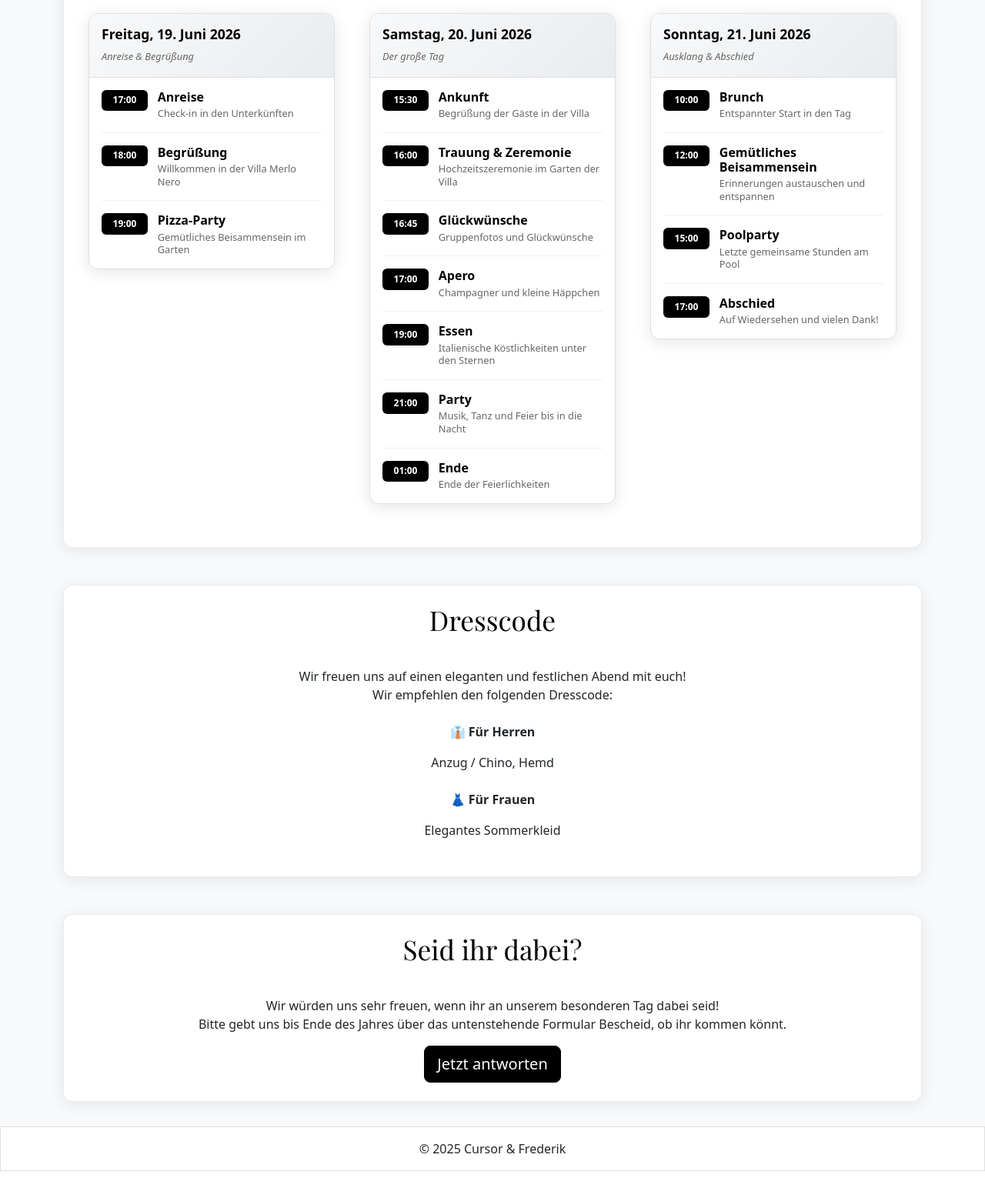
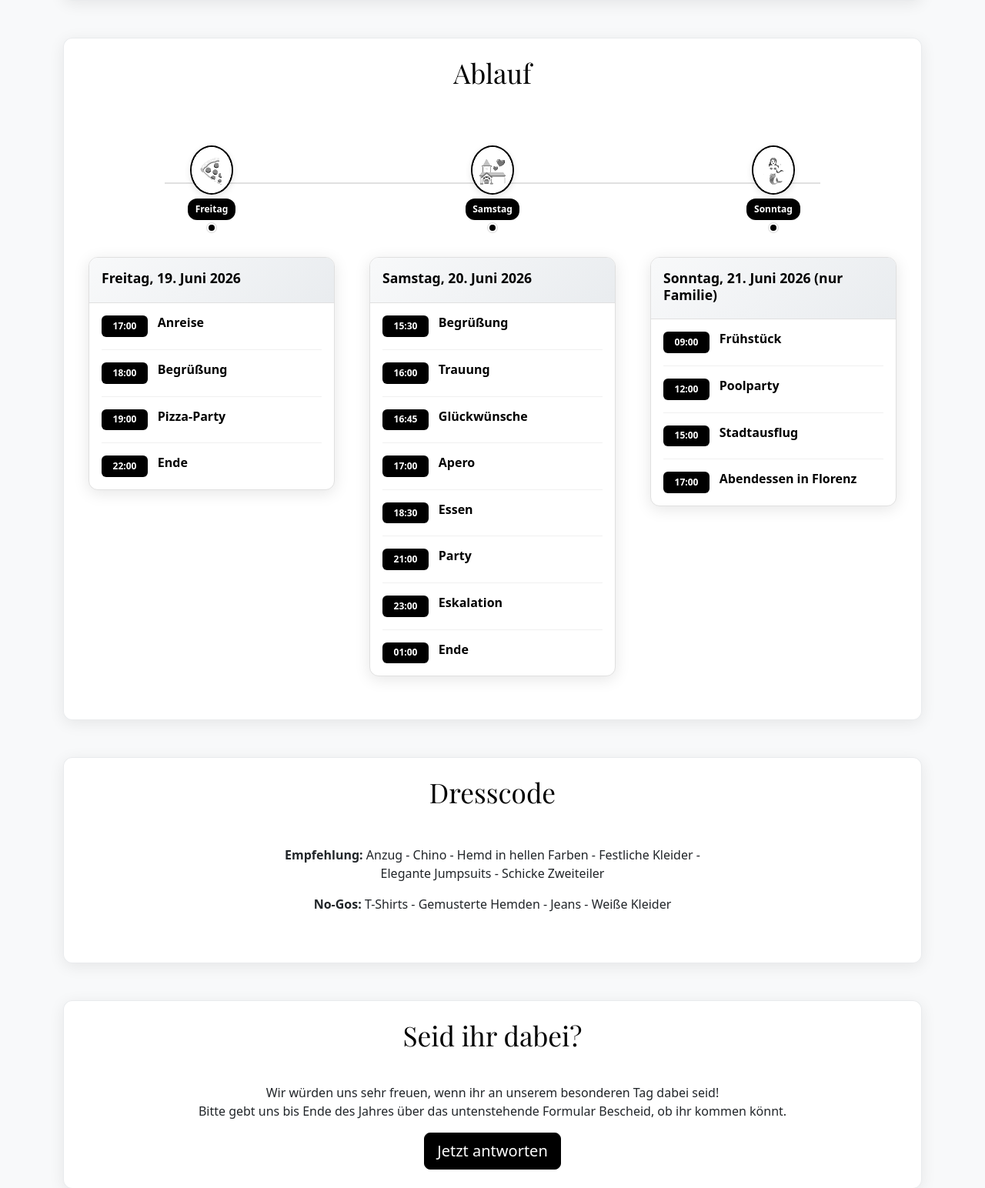
Before and after one commit to fredigee/hochzeit-website, a Flask app: page / in a window 1280 px wide. Shown: the part 1948-3492 px from the top of the page at 77% size. Before the commit the page ends 3470 px from the top, so only its background shows below. Run offline with Flask 3, Linux system fonts and the light colour scheme; a user stored in the database is signed in.

Commit message:
Dresscode-Sektion überarbeitet und Willkommens-Layout optimiert

```diff
--- a/static/style.css
+++ b/static/style.css
@@ -731,7 +731,7 @@ nav ul li a:hover {
 
 .slide-image {
     width: 100%;
-    max-width: 300px;
+    max-width: 200px;
     height: auto;
     object-fit: contain;
     border-radius: 8px;
@@ -822,7 +822,7 @@ nav ul li a:hover {
 
     /* Mobile Image Optimization */
     .slide-image {
-        max-width: 250px;
+        max-width: 180px;
         height: auto;
     }
 
@@ -877,7 +877,7 @@ nav ul li a:hover {
     }
 
     .slide-image {
-        max-width: 200px;
+        max-width: 150px;
     }
 
     .table {
--- a/templates/index.html
+++ b/templates/index.html
@@ -55,7 +55,7 @@
         <div class="section-content">
             <h2 class="mb-4 text-center">Willkommen</h2>
             <div class="row">
-                <div class="col-lg-4 col-md-12">
+                <div class="col-lg-3 col-md-12">
                     <div class="couple-slideshow">
                         <div class="slideshow-container">
                             <div class="single-image">
@@ -64,12 +64,11 @@
                         </div>
                     </div>
                 </div>
-                <div class="col-lg-8 col-md-12">
+                <div class="col-lg-9 col-md-12">
                     <div class="story-content">
-                        <p>Willkommen auf unserer Hochzeitsseite!<br><br>
-                        Es hat eine Weile gedauert – doch nun ist es soweit: Nach über zehn gemeinsamen Jahren freuen wir uns riesig, diesen besonderen Tag mit euch zu erleben.<br><br>
+                        <p>Es hat eine Weile gedauert doch nun ist es soweit: Nach über zehn gemeinsamen Jahren freuen wir uns riesig, diesen besonderen Tag mit euch zu erleben.<br><br>
                         Uns ist es wichtig, dass unsere Hochzeit nicht nur ein Fest der Liebe ist, sondern auch ein Wochenende, an dem unsere Familien und Freunde einander begegnen, kennenlernen und gemeinsam eine wunderbare Zeit verbringen.<br><br>
-                        Auf dieser Seite findet ihr alle wichtigen Informationen rund um unseren großen Tag – vom Ablauf bis zu Anreise- und Unterkunftsmöglichkeiten.<br><br>
+                        Auf dieser Seite findet ihr alle wichtigen Informationen rund um unseren großen Tag – vom Ablauf bis zu Anreise- und Unterkunftsmöglichkeiten.
                         Der Ablaufplan kann sich noch ändern. Bitte schaut ein bis zwei Monate vor der Hochzeit nochmal auf diese Website, um aktuelle Informationen zu erhalten.<br><br>
                         Wir können es kaum erwarten, gemeinsam mit euch in Florenz zu feiern – voller Freude, Lachen und unvergesslicher Momente!</p>
                     </div>
@@ -81,17 +80,15 @@
     <section id="location" class="section container mb-3">
         <div class="section-content">
             <h2 class="mb-4 text-center">Die Location</h2>
+            <p class="text-center mb-4">Die Villa Merlo Nero ist ein historisches Juwel im Herzen der Toskana. Umgeben von weitläufigen Gärten mit jahrhundertealten Olivenbäumen und einem einladenden Pool, vereint sie mediterranen Charme mit einer einzigartigen Atmosphäre. Der perfekte Ort, um gemeinsam unvergessliche Erinnerungen zu schaffen.<br><br>
+            Nur 30 Min vom Flughafen Florenz entfernt, ist die Location bequem erreichbar.</p>
+
             <div class="location-content">
             <div class="tabs mb-3 d-flex flex-wrap justify-content-center">
-                <button class="tab-button btn btn-outline-primary me-2 active gold-tab" onclick="openTab(event, 'location-info')">Informationen</button>
-                <button class="tab-button btn btn-outline-primary me-2 gold-tab" onclick="openTab(event, 'location-map')">Anfahrt</button>
+                <button class="tab-button btn btn-outline-primary me-2 active gold-tab" onclick="openTab(event, 'location-map')">Anfahrt</button>
                 <button class="tab-button btn btn-outline-primary gold-tab" onclick="openTab(event, 'location-hotels')">Unterkünfte</button>
             </div>
-            <div id="location-info" class="tab-content active bg-white p-3 rounded shadow-sm">
-                <p>Wir laden euch herzlich in die wunderschöne Villa Merlo Nero ein – ein historisches Juwel im Herzen der Toskana. Umgeben von weitläufigen Gärten mit Labyrinth, jahrhundertealten Olivenbäumen und einem einladenden Pool, vereint die Villa mediterranen Charme mit einer einzigartigen Atmosphäre. Der perfekte Ort, um gemeinsam unvergessliche Erinnerungen zu schaffen.<br><br>
-                Nur 30 Autominuten vom Flughafen Florenz entfernt, ist die Location bequem erreichbar. Zeremonie und Dinner finden unter freiem Himmel statt – mit Blick auf die malerische Landschaft rund um die Villa.</p>
-            </div>
-            <div id="location-map" class="tab-content bg-white p-3 rounded shadow-sm" style="display:none;">
+            <div id="location-map" class="tab-content active bg-white p-3 rounded shadow-sm">
                 <iframe
                     src="https://www.google.com/maps/embed?pb=!1m18!1m12!1m3!1d11527.22144372409!2d11.2795264!3d43.7561385!2m3!1f0!2f0!3f0!3m2!1i1024!2i768!4f13.1!3m3!1m2!1s0x132a538da744e4a5%3A0xb47a3e1829c54c89!2sVilla%20Merlo%20Nero!5e0!3m2!1sde!2sch!4v1747144814133!5m2!1sde!2sch"
                     width="100%"
@@ -105,7 +102,7 @@
             <div id="location-hotels" class="tab-content bg-white p-3 rounded shadow-sm" style="display:none;">
                 <div class="table-responsive">
                     <p class="mb-4">In der Villa selbst gibt es Schlafmöglichkeiten, diese sind allerdings begrenzt und für direkte Familienmitglieder vorgesehen.<br><br>
-                    Für unsere weiteren Gäste haben wir eine Liste von Unterkünften in der Nähe zusammengestellt. Alle Hotels und B&Bs sind vom Veranstalter empfohlen und bieten euch eine ideale Ausgangslage für unsere Feierlichkeiten. Es lohnt sich bestimmt auch, bei Airbnb oder ähnlichen Plattformen zu schauen – je nach Lust und Laune! Wir empfehlen euch, die Unterkunft frühzeitig zu buchen.</p>
+                    Der Veranstalter hat uns eine Liste von Unterkünften in der Nähe zusammengestellt. Diese bieten euch eine ideale Ausgangslage für unsere Feierlichkeiten. Es lohnt sich bestimmt auch, bei Airbnb oder ähnlichen Plattformen zu schauen. Wir empfehlen euch, die Unterkunft frühzeitig zu buchen.</p>
                     <div class="table-responsive">
                         <table class="table table-striped table-bordered">
                             <thead>
@@ -396,7 +393,7 @@
                 <!-- Freitag -->
                 <div class="timeline-item">
                     <div class="timeline-marker">
-                        <div class="timeline-icon">🏠</div>
+                        <div class="timeline-icon">🍕</div>
                         <div class="timeline-date">Freitag</div>
                         <div class="timeline-dot"></div>
                     </div>
@@ -404,28 +401,30 @@
                         <div class="timeline-widget">
                             <div class="widget-header">
                                 <h4>Freitag, 19. Juni 2026</h4>
-                                <span class="widget-subtitle">Anreise & Begrüßung</span>
                             </div>
                             <div class="widget-body">
                                 <div class="timeline-event">
                                     <div class="event-time">17:00</div>
                                     <div class="event-content">
                                         <h5>Anreise</h5>
-                                        <p>Check-in in den Unterkünften</p>
                                     </div>
                                 </div>
                                 <div class="timeline-event">
                                     <div class="event-time">18:00</div>
                                     <div class="event-content">
                                         <h5>Begrüßung</h5>
-                                        <p>Willkommen in der Villa Merlo Nero</p>
                                     </div>
                                 </div>
                                 <div class="timeline-event">
                                     <div class="event-time">19:00</div>
                                     <div class="event-content">
                                         <h5>Pizza-Party</h5>
-                                        <p>Gemütliches Beisammensein im Garten</p>
+                                    </div>
+                                </div>
+                                <div class="timeline-event">
+                                    <div class="event-time">22:00</div>
+                                    <div class="event-content">
+                                        <h5>Ende</h5>
                                     </div>
                                 </div>
                             </div>
@@ -444,56 +443,54 @@
                         <div class="timeline-widget">
                             <div class="widget-header">
                                 <h4>Samstag, 20. Juni 2026</h4>
-                                <span class="widget-subtitle">Der große Tag</span>
                             </div>
                             <div class="widget-body">
                                 <div class="timeline-event">
                                     <div class="event-time">15:30</div>
                                     <div class="event-content">
-                                        <h5>Ankunft</h5>
-                                        <p>Begrüßung der Gäste in der Villa</p>
+                                        <h5>Begrüßung</h5>
                                     </div>
                                 </div>
                                 <div class="timeline-event">
                                     <div class="event-time">16:00</div>
                                     <div class="event-content">
-                                        <h5>Trauung & Zeremonie</h5>
-                                        <p>Hochzeitszeremonie im Garten der Villa</p>
+                                        <h5>Trauung</h5>
                                     </div>
                                 </div>
                                 <div class="timeline-event">
                                     <div class="event-time">16:45</div>
                                     <div class="event-content">
                                         <h5>Glückwünsche</h5>
-                                        <p>Gruppenfotos und Glückwünsche</p>
                                     </div>
                                 </div>
                                 <div class="timeline-event">
                                     <div class="event-time">17:00</div>
                                     <div class="event-content">
                                         <h5>Apero</h5>
-                                        <p>Champagner und kleine Häppchen</p>
                                     </div>
                                 </div>
                                 <div class="timeline-event">
-                                    <div class="event-time">19:00</div>
+                                    <div class="event-time">18:30</div>
                                     <div class="event-content">
                                         <h5>Essen</h5>
-                                        <p>Italienische Köstlichkeiten unter den Sternen</p>
                                     </div>
                                 </div>
                                 <div class="timeline-event">
                                     <div class="event-time">21:00</div>
                                     <div class="event-content">
                                         <h5>Party</h5>
-                                        <p>Musik, Tanz und Feier bis in die Nacht</p>
+                                    </div>
+                                </div>
+                                <div class="timeline-event">
+                                    <div class="event-time">23:00</div>
+                                    <div class="event-content">
+                                        <h5>Eskalation</h5>
                                     </div>
                                 </div>
                                 <div class="timeline-event">
                                     <div class="event-time">01:00</div>
                                     <div class="event-content">
                                         <h5>Ende</h5>
-                                        <p>Ende der Feierlichkeiten</p>
                                     </div>
                                 </div>
                             </div>
@@ -504,43 +501,38 @@
                 <!-- Sonntag -->
                 <div class="timeline-item">
                     <div class="timeline-marker">
-                        <div class="timeline-icon">🏊</div>
+                        <div class="timeline-icon">🧜‍♀️</div>
                         <div class="timeline-date">Sonntag</div>
                         <div class="timeline-dot"></div>
                     </div>
                     <div class="timeline-content">
                         <div class="timeline-widget">
                             <div class="widget-header">
-                                <h4>Sonntag, 21. Juni 2026</h4>
-                                <span class="widget-subtitle">Ausklang & Abschied</span>
+                                <h4>Sonntag, 21. Juni 2026 (nur Familie)</h4>
                             </div>
                             <div class="widget-body">
                                 <div class="timeline-event">
-                                    <div class="event-time">10:00</div>
+                                    <div class="event-time">09:00</div>
                                     <div class="event-content">
-                                        <h5>Brunch</h5>
-                                        <p>Entspannter Start in den Tag</p>
+                                        <h5>Frühstück</h5>
                                     </div>
                                 </div>
                                 <div class="timeline-event">
                                     <div class="event-time">12:00</div>
                                     <div class="event-content">
-                                        <h5>Gemütliches Beisammensein</h5>
-                                        <p>Erinnerungen austauschen und entspannen</p>
+                                        <h5>Poolparty</h5>
                                     </div>
                                 </div>
                                 <div class="timeline-event">
                                     <div class="event-time">15:00</div>
                                     <div class="event-content">
-                                        <h5>Poolparty</h5>
-                                        <p>Letzte gemeinsame Stunden am Pool</p>
+                                        <h5>Stadtausflug</h5>
                                     </div>
                                 </div>
                                 <div class="timeline-event">
                                     <div class="event-time">17:00</div>
                                     <div class="event-content">
-                                        <h5>Abschied</h5>
-                                        <p>Auf Wiedersehen und vielen Dank!</p>
+                                        <h5>Abendessen in Florenz</h5>
                                     </div>
                                 </div>
                             </div>
@@ -554,17 +546,21 @@
     <!-- Dresscode Section -->
     <section id="dresscode" class="section container mb-3">
         <div class="section-content">
-            <h2 class="mb-4 text-center">Dresscode</h2>
-            <p class="text-center mb-4">Wir freuen uns auf einen eleganten und festlichen Abend mit euch!<br>Wir empfehlen den folgenden Dresscode:</p>
+            <h2 class="mb-2 text-center">Dresscode</h2>
+
             <div class="row justify-content-center">
                 <div class="col-lg-8 col-md-10 col-sm-12">
-                    <div class="mb-4">
-                        <p class="text-center"><strong>👔 Für Herren</strong></p>
-                        <p class="text-center">Anzug / Chino, Hemd</p>
-                    </div>
-                    <div class="mb-4">
-                        <p class="text-center"><strong>👗 Für Frauen</strong></p>
-                        <p class="text-center">Elegantes Sommerkleid</p>
+                    <div class="dresscode-block p-4">
+                        <div class="row justify-content-center">
+                            <div class="col-md-10">
+                                <p class="text-center mb-3">
+                                    <strong>Empfehlung:</strong> Anzug - Chino - Hemd in hellen Farben - Festliche Kleider - Elegante Jumpsuits - Schicke Zweiteiler
+                                </p>
+                                <p class="text-center">
+                                    <strong>No-Gos:</strong> T-Shirts - Gemusterte Hemden - Jeans - Weiße Kleider
+                                </p>
+                            </div>
+                        </div>
                     </div>
                 </div>
             </div>
--- a/templates/rsvp.html
+++ b/templates/rsvp.html
@@ -68,7 +68,7 @@
                                 <div class="form-check">
                                     <input class="form-check-input" type="checkbox" id="sunday" name="events" value="sunday">
                                     <label class="form-check-label" for="sunday">
-                                        Sonntag: Brunch & Poolparty (nur für Familienmitglieder)
+                                        Sonntag: Poolparty (nur für Familie)
                                     </label>
                                 </div>
                             </div>
```
